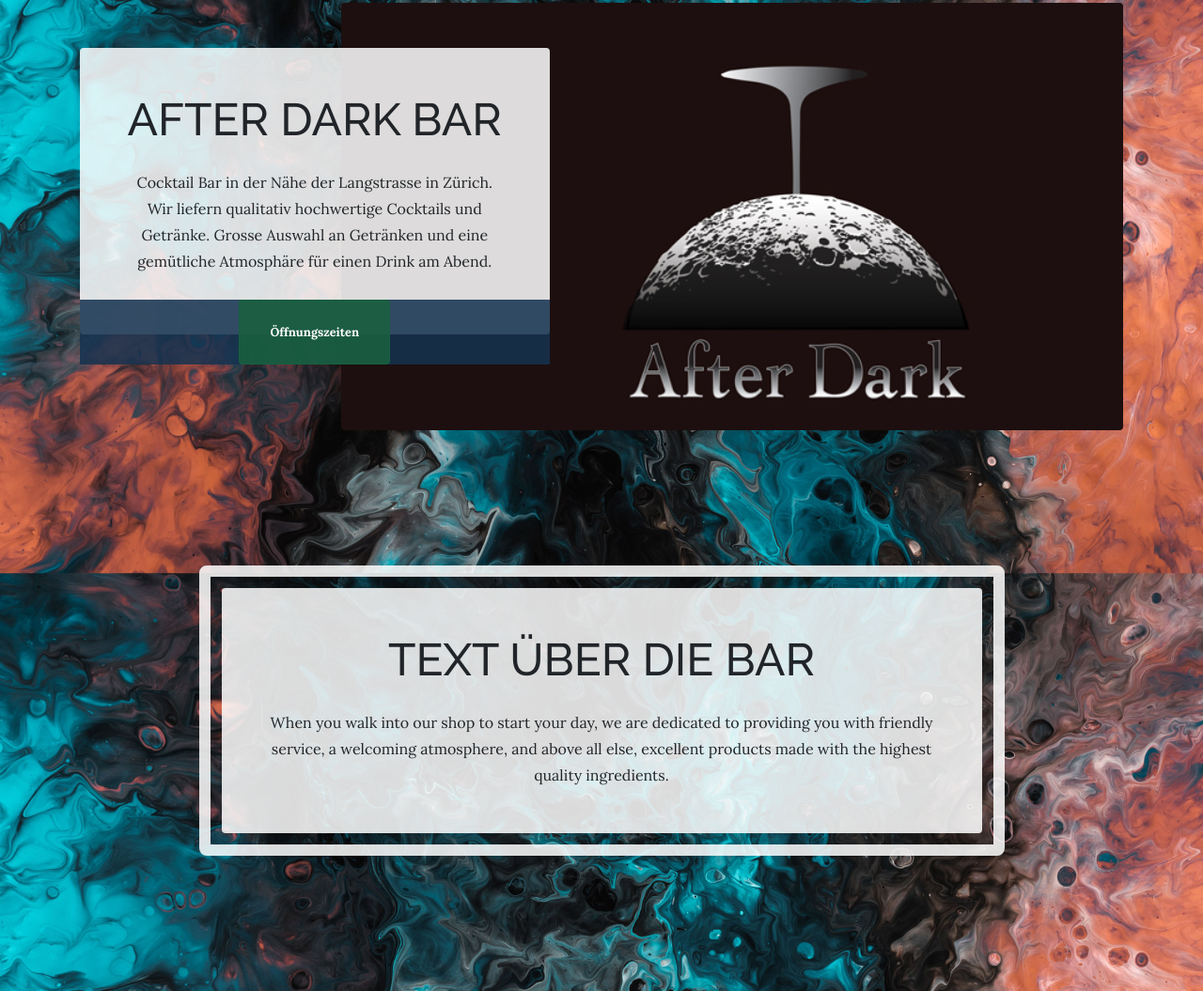
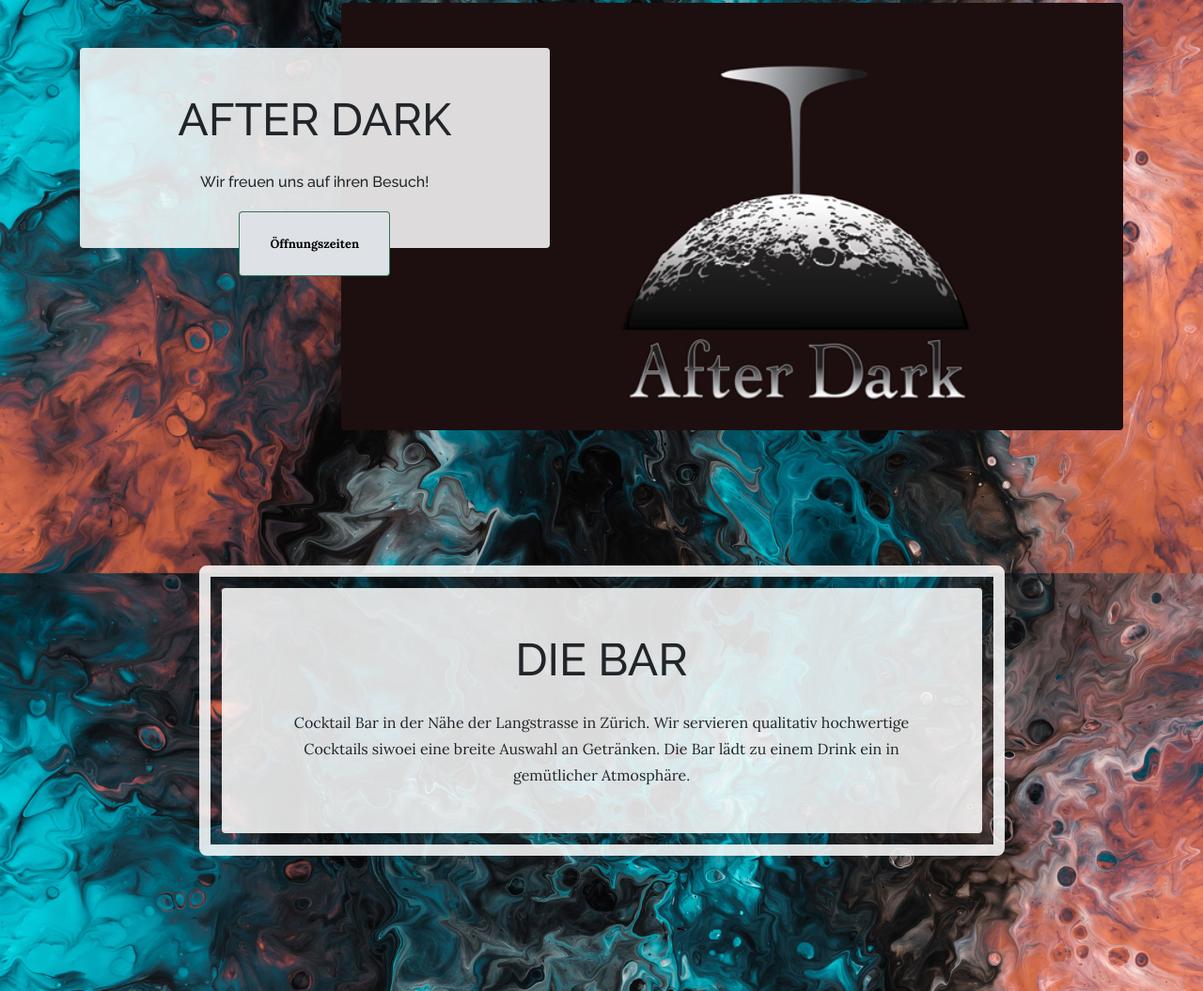
Before and after one commit to Raysayhey/after-dark-bar, a Gatsby site: page / in a window 1280 px wide. Shown: the part 243-1298 px from the top of the page at 94% size. Built offline with nearby package versions, Linux system fonts and the light colour scheme; Gatsby itself is replaced by a stand-in of ours.

Commit message:
minor changes for draft

```diff
--- a/src/assets/sass/_bootstrap-overrides.scss
+++ b/src/assets/sass/_bootstrap-overrides.scss
@@ -11,7 +11,7 @@
 // }
 
 .btn-primary {
-  background-color: #19613fdb;
+  background-color: #dee2e6;
   border-color: #19613fdb;
   &:hover,
   &:focus,
@@ -23,4 +23,5 @@
 
 .font-weight-light {
   font-weight: 100 !important;
+  color: black;
 }
--- a/src/assets/sass/_buttons.scss
+++ b/src/assets/sass/_buttons.scss
@@ -5,5 +5,6 @@
   padding-bottom: 1.5rem;
   padding-left: 2rem;
   padding-right: 2rem;
-  background-color: #153350db;
+  // background-color: #153350db;
+  color: black;
 }
--- a/src/assets/sass/_global.scss
+++ b/src/assets/sass/_global.scss
@@ -56,11 +56,13 @@ p {
     display: block;
     font-size: 1rem;
     font-weight: 800;
+    bottom: -20px;
   }
   .section-heading-lower {
     display: block;
     font-size: 3rem;
     font-weight: 500;
+    bottom: 20px;
   }
 }
 
--- a/src/assets/sass/_intro.scss
+++ b/src/assets/sass/_intro.scss
@@ -14,8 +14,8 @@
         width: 100%;
         left: 0;
         position: absolute;
-        bottom: -2rem;
-        background-color: #153350db;
+        bottom: -30px;
+        // background-color: #153350db;
       }
     }
   }
--- a/src/assets/sass/_navbar.scss
+++ b/src/assets/sass/_navbar.scss
@@ -1,6 +1,6 @@
 #mainNav {
   // background-color: fade-out($secondary, 0.1), #153350db;
-  background-color: #1550225e;
+  background-color: #212e245e;
   @include heading-font;
   .navbar-brand {
     color: $primary;
--- a/src/components/Footer.js
+++ b/src/components/Footer.js
@@ -5,6 +5,7 @@ export default function Footer() {
     <footer className="footer text-faded text-center py-5">
       <div className="container">
         <p className="m-0 small">Copyright &copy; LM Trading GmbH</p>
+
       </div>
     </footer>
   );
--- a/src/pages/index.js
+++ b/src/pages/index.js
@@ -17,13 +17,15 @@ const IndexPage = () => (
           <div className="intro-text left-0 text-center bg-faded p-5 rounded">
             <h2 className="section-heading mb-4">
               <span className="section-heading-upper"></span>
-              <span className="section-heading-lower">After Dark Bar</span>
+
+              <span className="section-heading-lower">After Dark</span>
+
             </h2>
-            <p className="mb-3">
-              Cocktail Bar in der Nähe der Langstrasse in Zürich.
-              Wir liefern qualitativ hochwertige Cocktails und Getränke.
-              Grosse Auswahl an Getränken und eine gemütliche Atmosphäre für einen Drink am Abend.
+            <h6>
+            <p className="mb-2 ">
+            Wir freuen uns auf ihren Besuch!
             </p>
+            </h6>
             <div className="intro-button mx-auto">
               <a className="btn btn-primary btn-xl" href="/offen">
                 Öffnungszeiten
@@ -41,13 +43,13 @@ const IndexPage = () => (
             <div className="cta-inner text-center rounded">
               <h2 className="section-heading mb-4">
                 <span className="section-heading-upper"></span>
-                <span className="section-heading-lower">Text über die Bar</span>
+                <span className="section-heading-lower">Die Bar</span>
+
               </h2>
               <p className="mb-0">
-                When you walk into our shop to start your day, we are dedicated
-                to providing you with friendly service, a welcoming atmosphere,
-                and above all else, excellent products made with the highest
-                quality ingredients.
+              Cocktail Bar in der Nähe der Langstrasse in Zürich.
+              Wir servieren qualitativ hochwertige Cocktails siwoei eine breite Auswahl an Getränken.
+              Die Bar lädt zu einem Drink ein in gemütlicher Atmosphäre.
               </p>
             </div>
           </div>
```
Also changed, not shown: src/pages/anlass.js (+5 -8 lines), src/pages/offen.js (+15 -3 lines), src/pages/produkte.js (+10 -10 lines).
